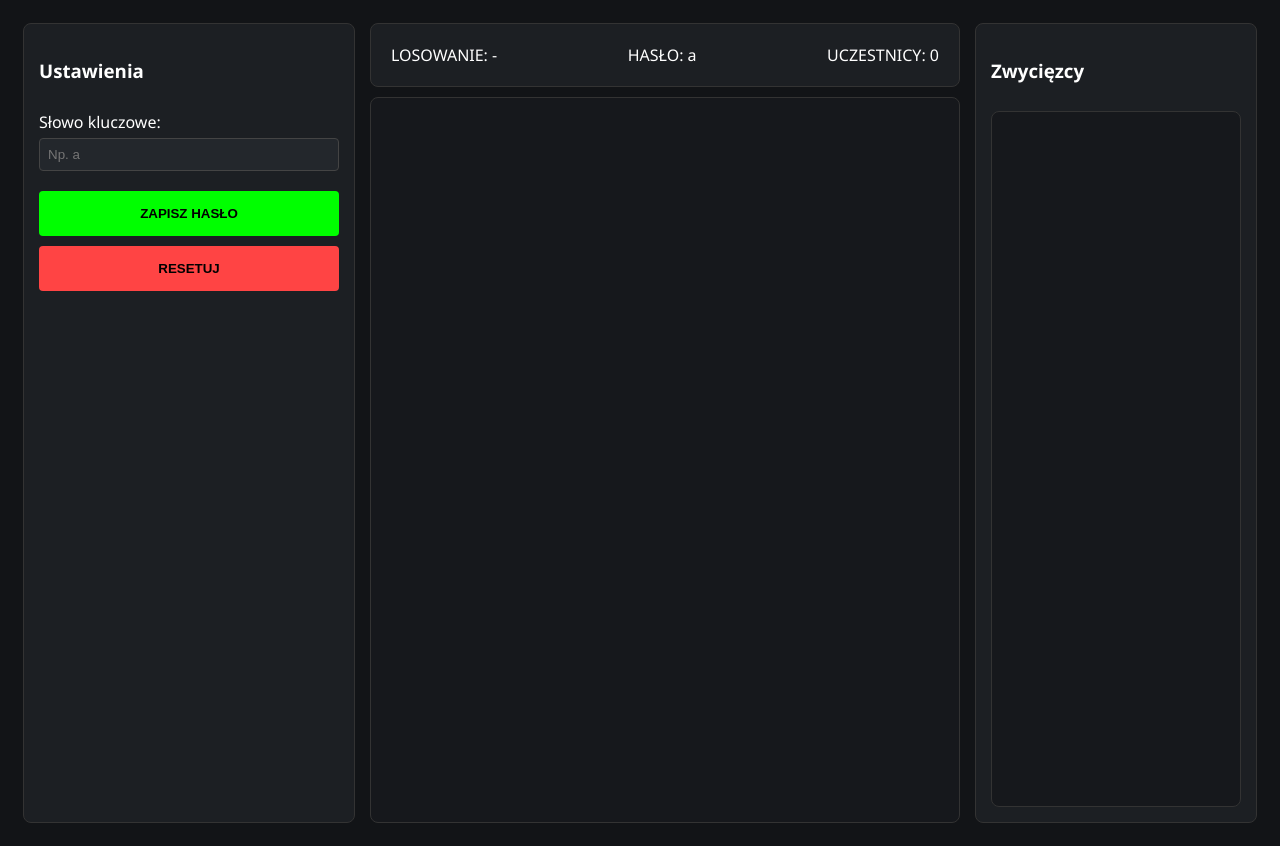
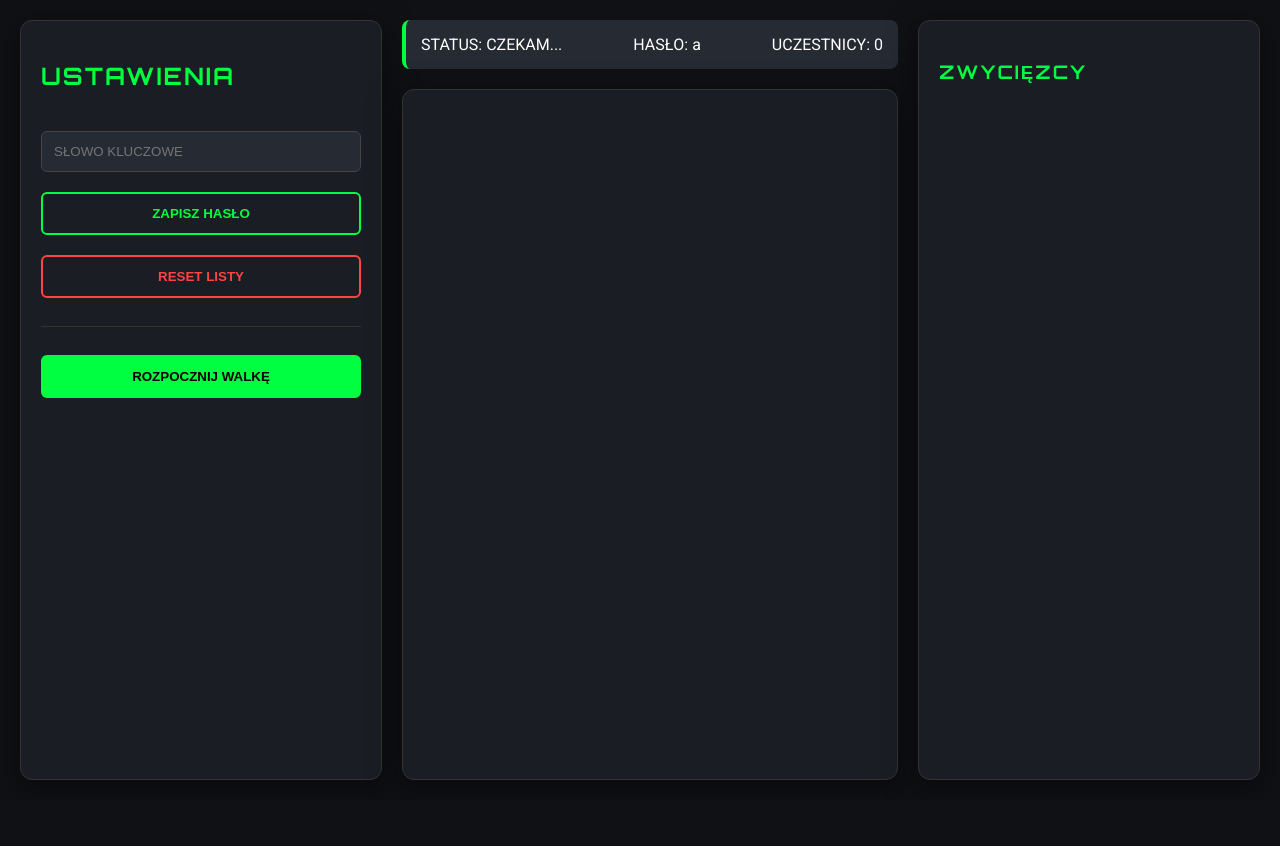
Before and after one commit to marjo-92/tibia-giveaway, a website: page index.html in a window 1280 px wide. After the commit the page ends 800 px from the top, so only its background shows below. Drawn offline with nearby package versions, Linux system fonts and the light colour scheme; no server answers.

Commit message:
Update index.html

```diff
--- a/index.html
+++ b/index.html
@@ -2,89 +2,67 @@
 <html lang="pl">
 <head>
     <meta charset="UTF-8">
-    <title>KICK RAFFLE SYSTEM</title>
+    <link href="https://fonts.googleapis.com/css2?family=Orbitron:wght@400;700&family=Roboto:wght@300;400&display=swap" rel="stylesheet">
     <script src="/socket.io/socket.io.js"></script>
     <style>
-        /* Główne style - bardzo ciemne tło */
-        body { background: #121417; color: #fff; font-family: 'Segoe UI', sans-serif; display: flex; height: 100vh; padding: 15px; gap: 15px; }
-        .panel { background: #1c1f23; border: 1px solid #333; border-radius: 8px; padding: 15px; }
+        :root { --accent: #00ff41; --bg: #0f1115; --panel: #1a1d23; }
+        body { background: var(--bg); color: #fff; font-family: 'Roboto', sans-serif; margin: 0; display: flex; height: 100vh; overflow: hidden; padding: 20px; box-sizing: border-box; }
 
-        /* Lewy panel (Ustawienia) */
-        .sidebar { width: 300px; display: flex; flex-direction: column; gap: 10px; }
-        .input-group { display: flex; flex-direction: column; gap: 5px; margin-bottom: 10px; }
-        input { background: #23272c; border: 1px solid #444; color: white; padding: 8px; border-radius: 4px; }
-        .btn-start { background: #00ff00; color: #000; font-weight: bold; padding: 15px; border: none; border-radius: 4px; cursor: pointer; }
+        /* Główne panele z efektem szkła */
+        .panel { background: var(--panel); border: 1px solid #333; border-radius: 12px; padding: 20px; box-shadow: 0 8px 32px rgba(0,0,0,0.5); }
 
-        /* Środek */
-        .main { flex: 1; display: flex; flex-direction: column; gap: 10px; }
-        .header-bar { display: flex; justify-content: space-between; background: #1c1f23; padding: 20px; border-radius: 8px; border: 1px solid #333; }
-        .participants-area { flex: 1; background: #16181c; border: 1px solid #333; border-radius: 8px; overflow-y: auto; padding: 10px; }
+        .sidebar { width: 320px; display: flex; flex-direction: column; gap: 20px; }
+        .main { flex: 1; margin: 0 20px; display: flex; flex-direction: column; gap: 20px; }
+        .winners { width: 300px; }
 
-        /* Prawy */
-        .winners-panel { width: 250px; display: flex; flex-direction: column; }
-        .winners-list { flex: 1; background: #16181c; border-radius: 8px; border: 1px solid #333; margin-top: 10px; }
+        h2, h3 { font-family: 'Orbitron', sans-serif; color: var(--accent); letter-spacing: 2px; }
+
+        input { background: #262a33; border: 1px solid #444; color: white; padding: 12px; border-radius: 6px; width: 100%; box-sizing: border-box; }
+
+        button { background: transparent; border: 2px solid var(--accent); color: var(--accent); padding: 12px; border-radius: 6px; font-weight: bold; cursor: pointer; transition: 0.3s; text-transform: uppercase; }
+        button:hover { background: var(--accent); color: #000; }
+        button.primary { background: var(--accent); color: #000; }
+
+        .stats-bar { display: flex; justify-content: space-between; background: #262a33; padding: 15px; border-radius: 8px; border-left: 4px solid var(--accent); }
+
+        #participants-list { display: grid; grid-template-columns: repeat(auto-fill, minmax(100px, 1fr)); gap: 10px; padding: 10px; }
+        .p-card { background: #262a33; padding: 8px; border-radius: 4px; text-align: center; font-size: 0.9em; border: 1px solid #444; }
     </style>
 </head>
 <body>
 
     <div class="panel sidebar">
-        <h3>Ustawienia</h3>
-        <div class="input-group">
-            <label>Słowo kluczowe:</label>
-            <input id="keyword" placeholder="Np. a">
-        </div>
-        <button class="btn-start" onclick="updateKeyword()">ZAPISZ HASŁO</button>
-        <button class="btn-start" style="background:#ff4444;" onclick="reset()">RESETUJ</button>
+        <h2>USTAWIENIA</h2>
+        <input id="keyword" placeholder="SŁOWO KLUCZOWE">
+        <button onclick="updateKeyword()">ZAPISZ HASŁO</button>
+        <button onclick="reset()" style="border-color: #ff4444; color: #ff4444;">RESET LISTY</button>
+        <hr style="width: 100%; border: 0; border-top: 1px solid #333;">
+        <button class="primary" onclick="startFight()">ROZPOCZNIJ WALKĘ</button>
     </div>
 
     <div class="main">
-        <div class="header-bar">
-            <div>LOSOWANIE: <span id="raffle-status">-</span></div>
+        <div class="stats-bar">
+            <div>STATUS: <span id="status">CZEKAM...</span></div>
             <div>HASŁO: <span id="current-pass">a</span></div>
             <div>UCZESTNICY: <span id="count">0</span></div>
         </div>
-        <div class="participants-area" id="participants-list"></div>
+        <div class="panel" id="participants-list" style="flex: 1; overflow-y: auto;"></div>
+        <div id="game-container" style="display:none; width: 100%; height: 100%;"></div>
     </div>
 
-    <div class="panel winners-panel">
-        <h3>Zwycięzcy</h3>
-        <div class="winners-list" id="winners-list"></div>
+    <div class="panel winners">
+        <h3>ZWYCIĘZCY</h3>
+        <div id="winners-list"></div>
     </div>
 
     <script>
         const socket = io();
-        socket.on('init', (data) => {
-            document.getElementById('current-pass').innerText = data.keyword;
-            document.getElementById('count').innerText = data.participants.length;
-            data.participants.forEach(p => addParticipant(p));
-        });
-
-        socket.on('newParticipant', (sender) => {
-            addParticipant(sender);
-            updateCount();
-        });
-
-        function addParticipant(sender) {
-            const div = document.createElement('div');
-            div.style.padding = "5px";
-            div.innerText = sender;
-            document.getElementById('participants-list').appendChild(div);
-        }
-
-        function updateCount() {
-            document.getElementById('count').innerText = document.getElementById('participants-list').children.length;
-        }
-
-        function updateKeyword() {
-            const kw = document.getElementById('keyword').value;
-            socket.emit('updateKeyword', kw);
-            document.getElementById('current-pass').innerText = kw;
-        }
-
-        function reset() {
-            socket.emit('reset');
-            document.getElementById('participants-list').innerHTML = "";
-            updateCount();
+        // ... (Logika Socket.io taka sama jak poprzednio)
+        function startFight() {
+            socket.emit('startFight');
+            document.getElementById('participants-list').style.display = 'none';
+            document.getElementById('game-container').style.display = 'block';
+            // Tutaj w przyszłości zainicjujemy Phasera
         }
     </script>
 </body>
```
